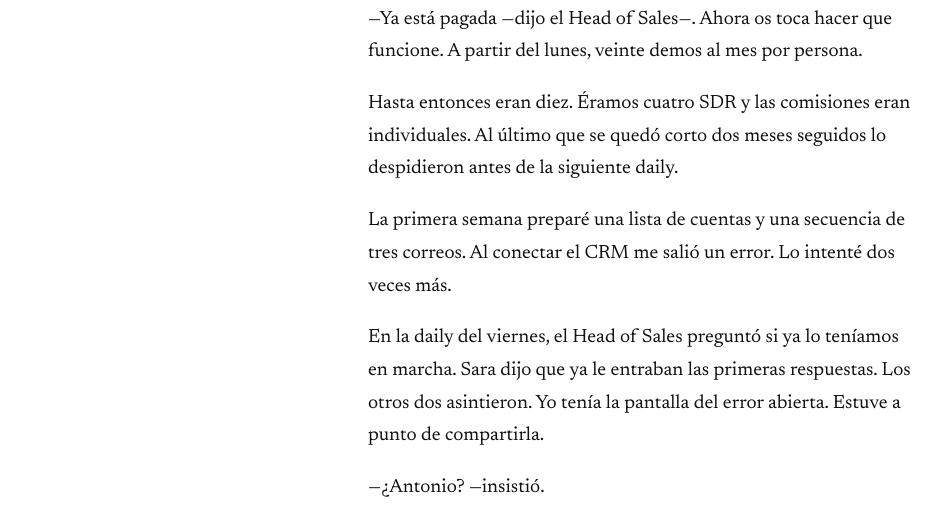
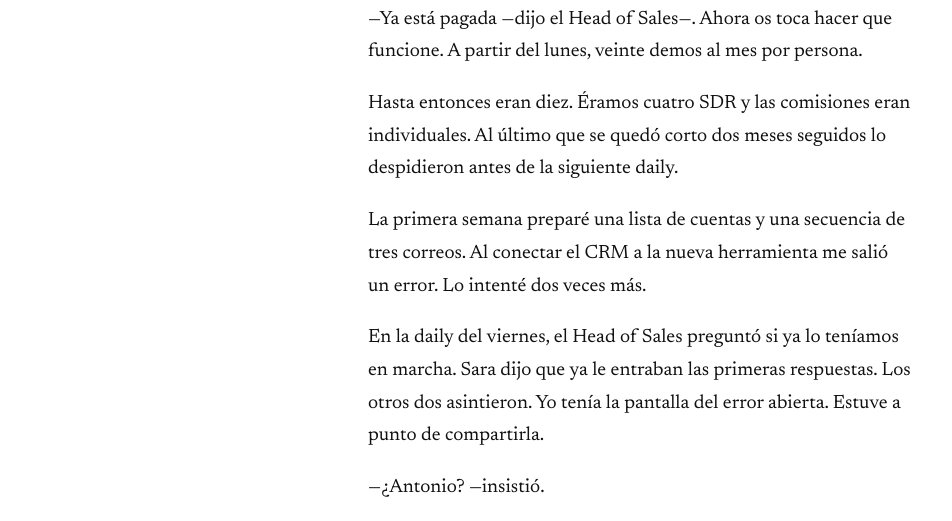
Before and after one commit to paulamascaros/por-un-punado-de-tokens, a plain HTML site: page relatos/on-track.html in a window 1280 px wide. Shown: the part 538-1059 px from the top of the page, without its empty margins (0-952 px from the left). Drawn offline with Linux system fonts and the light colour scheme.

Commit message:
On track: precisa el error del CRM

```diff
--- a/relatos/on-track.html
+++ b/relatos/on-track.html
@@ -31,7 +31,7 @@
 <div class="cuerpo">
 <p>—Ya está pagada —dijo el Head of Sales—. Ahora os toca hacer que funcione. A partir del lunes, veinte demos al mes por persona.</p>
 <p>Hasta entonces eran diez. Éramos cuatro SDR y las comisiones eran individuales. Al último que se quedó corto dos meses seguidos lo despidieron antes de la siguiente daily.</p>
-<p>La primera semana preparé una lista de cuentas y una secuencia de tres correos. Al conectar el CRM me salió un error. Lo intenté dos veces más.</p>
+<p>La primera semana preparé una lista de cuentas y una secuencia de tres correos. Al conectar el CRM a la nueva herramienta me salió un error. Lo intenté dos veces más.</p>
 <p>En la daily del viernes, el Head of Sales preguntó si ya lo teníamos en marcha. Sara dijo que ya le entraban las primeras respuestas. Los otros dos asintieron. Yo tenía la pantalla del error abierta. Estuve a punto de compartirla.</p>
 <p>—¿Antonio? —insistió.</p>
 <p>—Sí, todo listo.</p>
```
